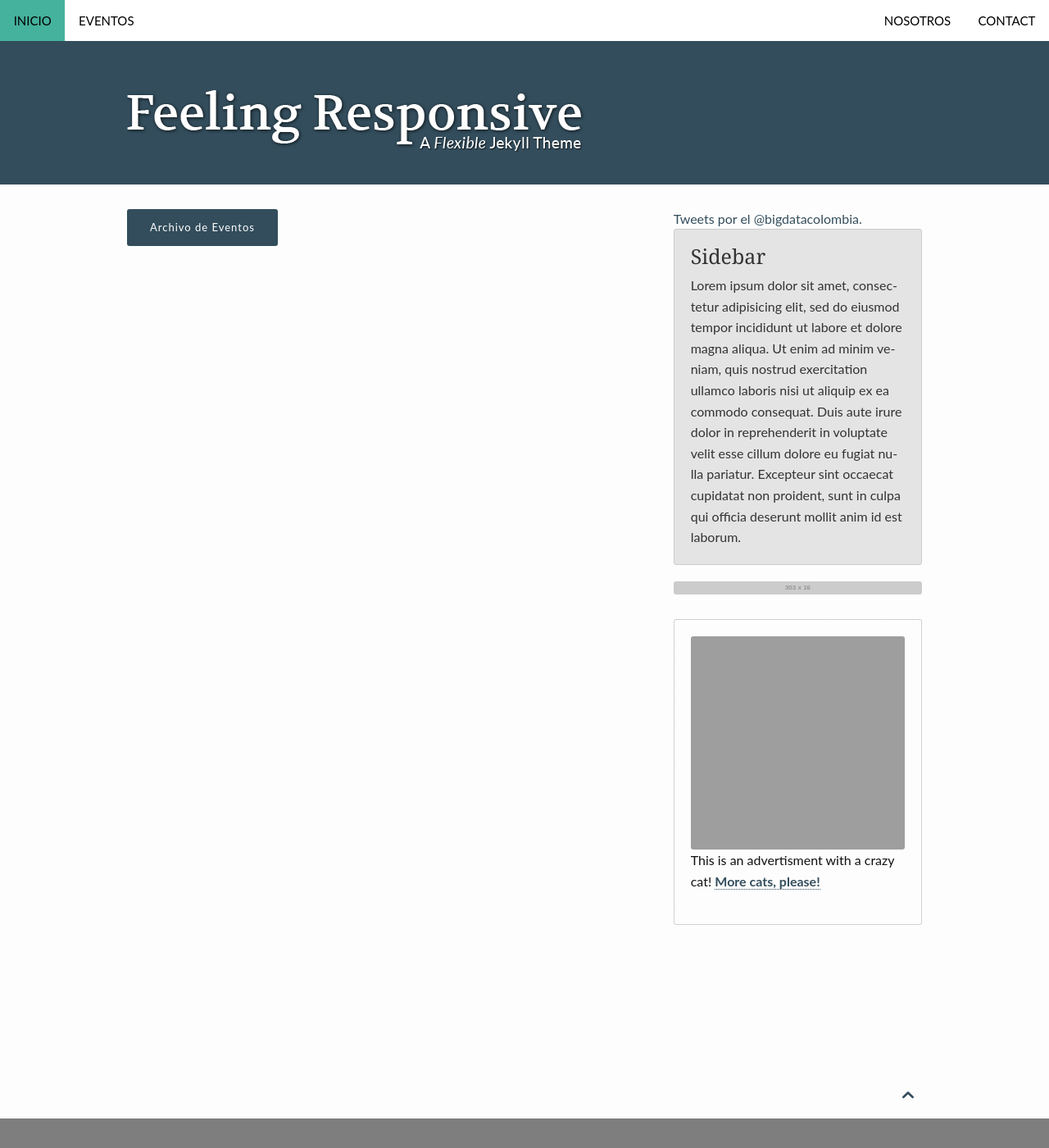
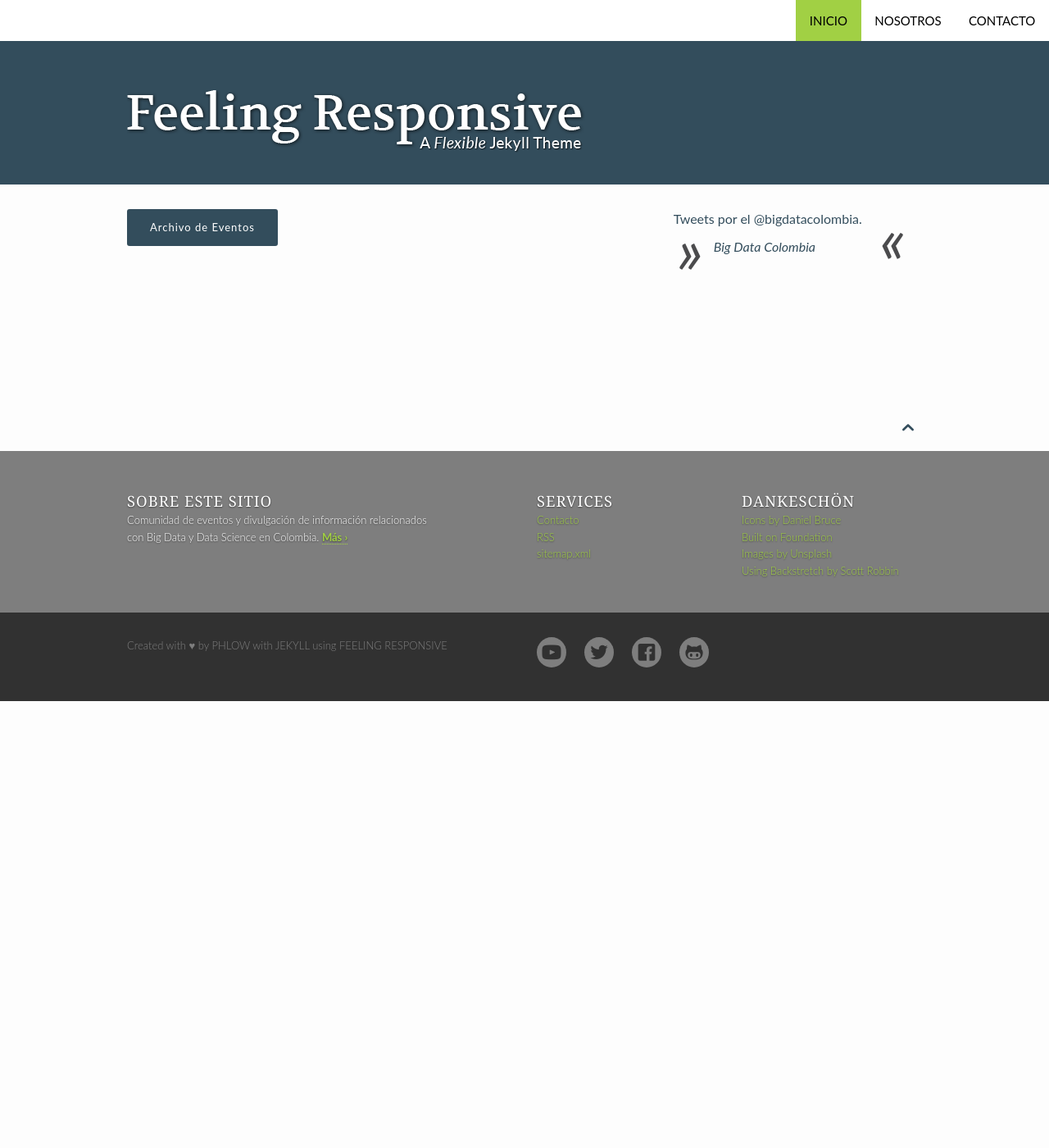
Before and after one commit to bigdatacolombia/bigdatacolombia.github.io, a Jekyll site: the page built from index.md, in a window 1280 px wide and 1400 px high. Shown: the whole window at 82% size. Built offline with Jekyll 4.4.1, drawn with Linux system fonts in a browser that asks for light colours; comment, search, counter and statistics services are not loaded; grey boxes are pictures that could not be loaded.

Commit message:
Added facebook plugin

```diff
--- a/_data/navigation.yml
+++ b/_data/navigation.yml
@@ -1,15 +1,11 @@
 - title: Inicio
   url: "/"
-  side: left
-
-- title: Eventos
-  url: "/eventos/"
-  side: left
+  side: right
 
 - title: "Nosotros"
   url: "/nosotros/"
   side: right
 
-- title: "Contact"
-  url: "/contact/"
+- title: "Contacto"
+  url: "/contacto/"
   side: right
--- /dev/null
+++ b/_includes/facebook_sdk.html
@@ -0,0 +1,8 @@
+<div id="fb-root"></div>
+<script>(function(d, s, id) {
+    var js, fjs = d.getElementsByTagName(s)[0];
+    if (d.getElementById(id)) return;
+    js = d.createElement(s); js.id = id;
+    js.src = "//connect.facebook.net/en_GB/sdk.js#xfbml=1&version=v2.3";
+    fjs.parentNode.insertBefore(js, fjs);
+}(document, 'script', 'facebook-jssdk'));</script>
--- a/_includes/sidebar.html
+++ b/_includes/sidebar.html
@@ -3,22 +3,6 @@
     <a class="twitter-timeline" href="https://twitter.com/bigdatacolombia" data-widget-id="616005020413243393">Tweets por el @bigdatacolombia.</a>
     <script>!function(d,s,id){var js,fjs=d.getElementsByTagName(s)[0],p=/^http:/.test(d.location)?'http':'https';if(!d.getElementById(id)){js=d.createElement(s);js.id=id;js.src=p+"://platform.twitter.com/widgets.js";fjs.parentNode.insertBefore(js,fjs);}}(document,"script","twitter-wjs");</script>
 
-    <div class="panel radius">
-		<h3>Sidebar</h3>
-		<p>
-			Lorem ipsum dolor sit amet, consectetur adipisicing elit, sed do eiusmod tempor incididunt ut labore et dolore magna aliqua. Ut enim ad minim veniam, quis nostrud exercitation ullamco laboris nisi ut aliquip ex ea commodo consequat. Duis aute irure dolor in reprehenderit in voluptate velit esse cillum dolore eu fugiat nulla pariatur.
+    <div class="fb-page" data-href="https://www.facebook.com/bigdatacolombia" data-small-header="true" data-adapt-container-width="true" data-hide-cover="true" data-show-facepile="true" data-show-posts="true"><div class="fb-xfbml-parse-ignore"><blockquote cite="https://www.facebook.com/bigdatacolombia"><a href="https://www.facebook.com/bigdatacolombia">Big Data Colombia</a></blockquote></div></div>
 
-			Excepteur sint occaecat cupidatat non proident, sunt in culpa qui officia deserunt mollit anim id est laborum.
-		</p>
-	</div>
-
-  <img class="b30" src="http://dummyimage.com/303x16:9/df4949/e27b3f.png&amp;text=Ugly+Ad+Space" alt="">
-
-
-	<div class="border-dotted radius b30">
-		<img src="http://placekitten.com/271/270" alt="uh, Placekitten">
-		<p class="text-left">
-			This is an advertisment with a crazy cat! <a href="http://placekitten.com/">More cats, please!</a>
-		</p>
-	</div>
 </aside>
--- a/_layouts/default.html
+++ b/_layouts/default.html
@@ -3,6 +3,8 @@ layout: compress
 ---
 {% include head.html %}
 <body id="top-of-page" class="{{ page.format }}">
+	{% include facebook_sdk.html %}
+
 	{% include navigation.html %}
 
 	{% include masthead.html %}
```
